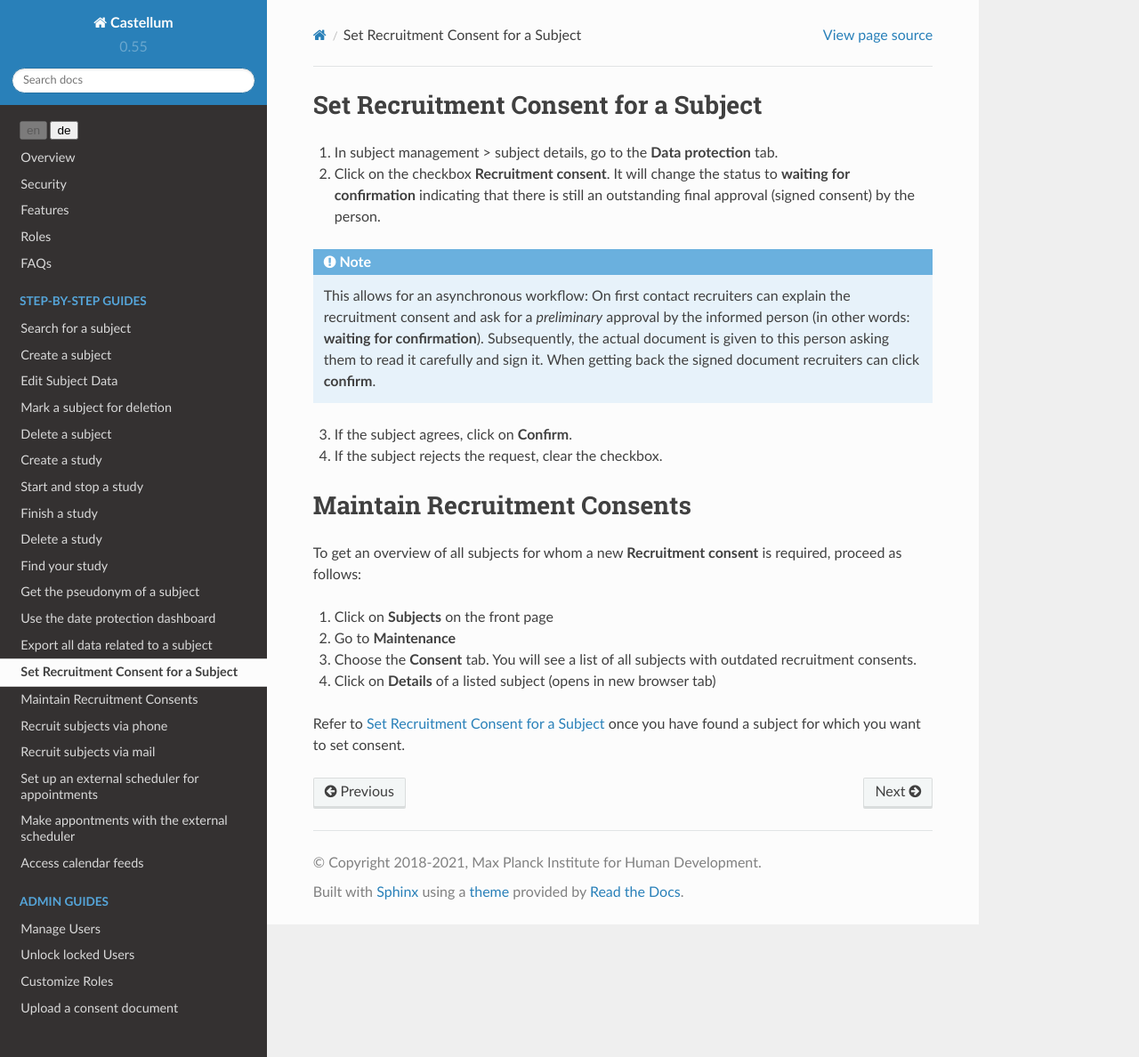
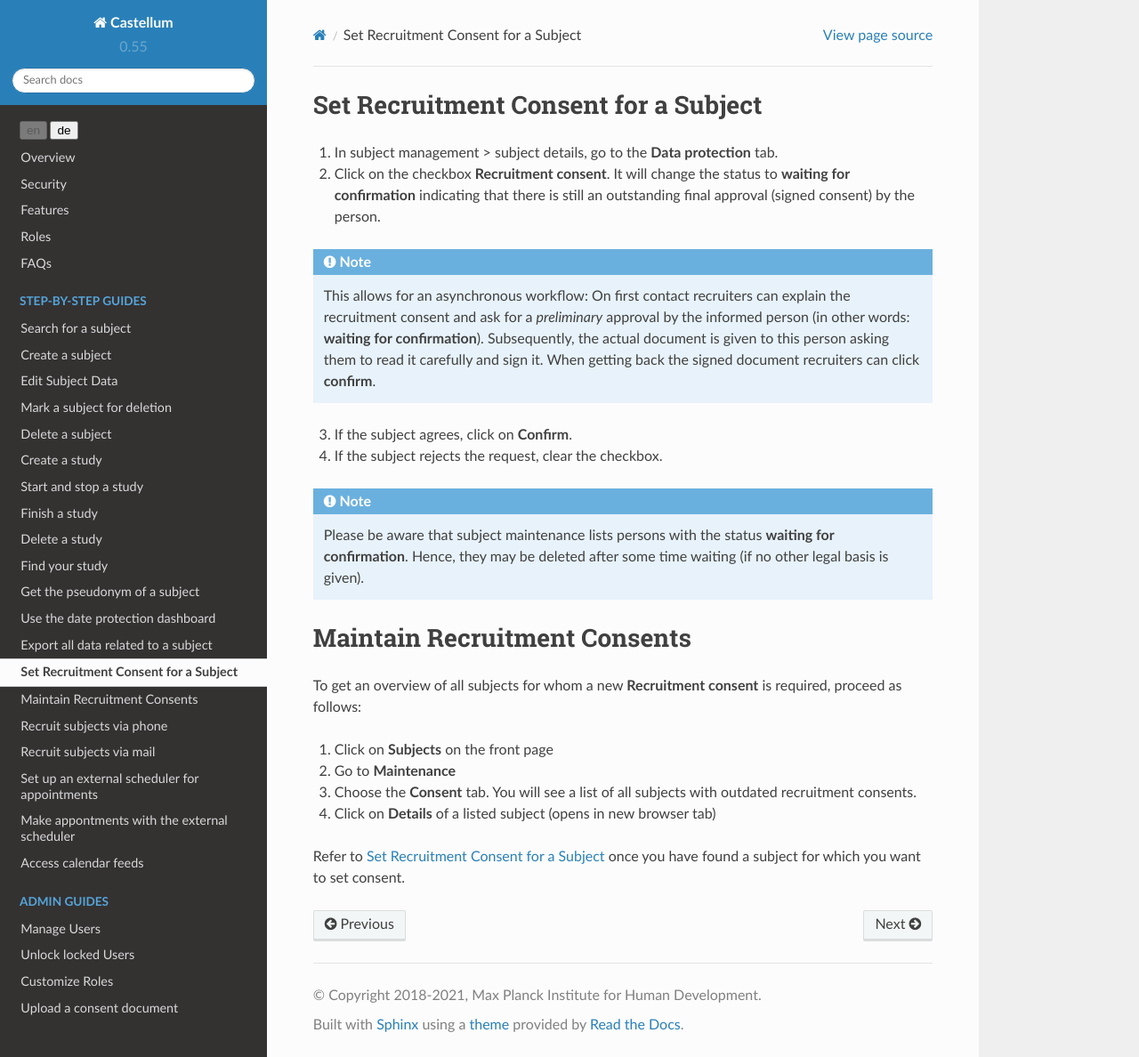
Before and after one commit to DouglasNeuroInformatics/castellum, a Sphinx documentation site: the page built from source/guides/consent-management.rst, in a window 1280 px wide and 1188 px high. Shown: the whole window at 89% size. Built offline with Sphinx 7.4.7 and the Read the Docs theme 2.0.0, drawn with Linux system fonts in a browser that asks for light colours.

Commit message:
add note on clearing waiting

```diff
--- a/source/guides/consent-management.rst
+++ b/source/guides/consent-management.rst
@@ -22,6 +22,12 @@ Set Recruitment Consent for a Subject
 
 4.  If the subject rejects the request, clear the checkbox.
 
+.. note::
+
+    Please be aware that subject maintenance lists persons with the status
+    **waiting for confirmation**. Hence, they may be deleted after some time
+    waiting (if no other legal basis is given).
+
 
 .. _subject-consent-maintenance:
 
```
